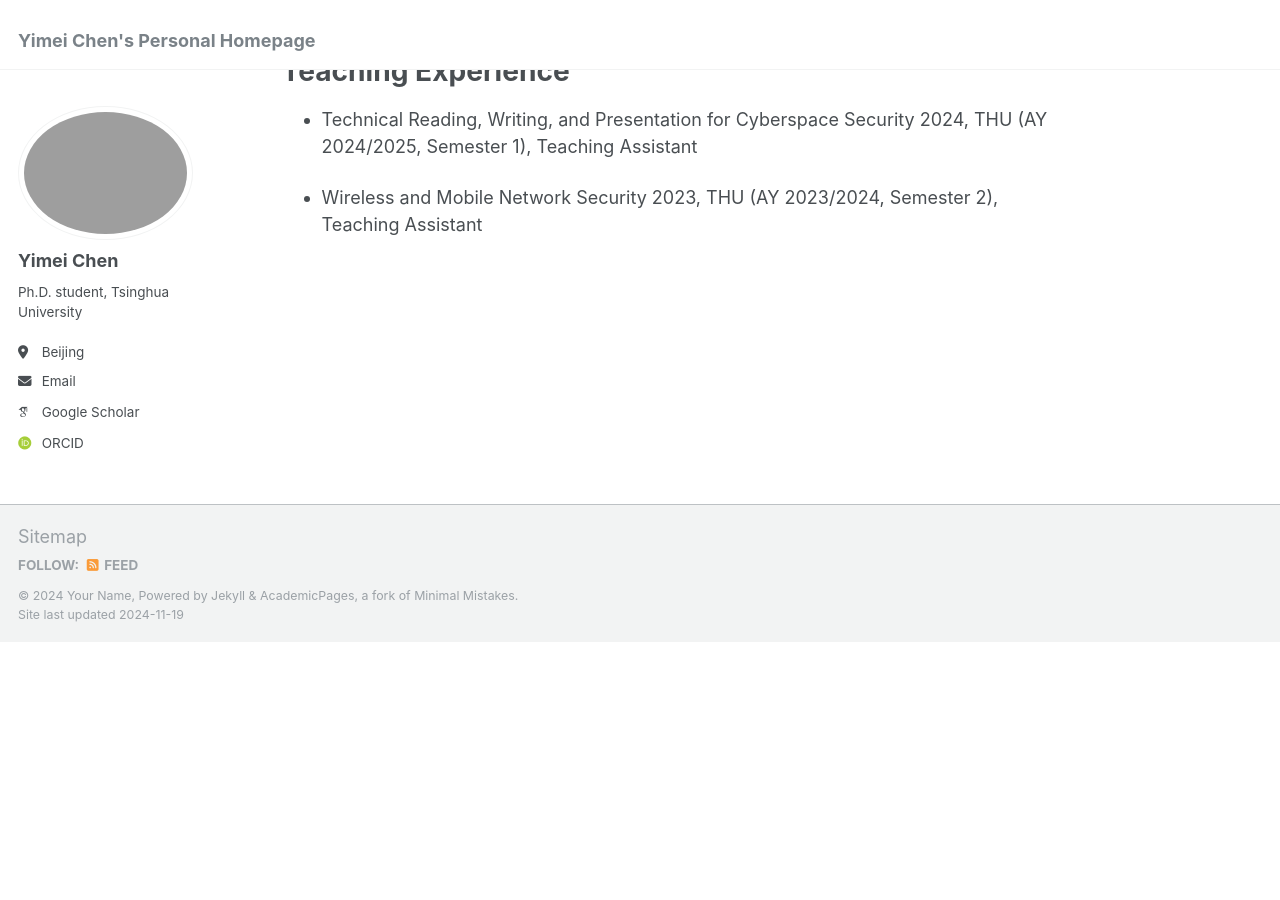
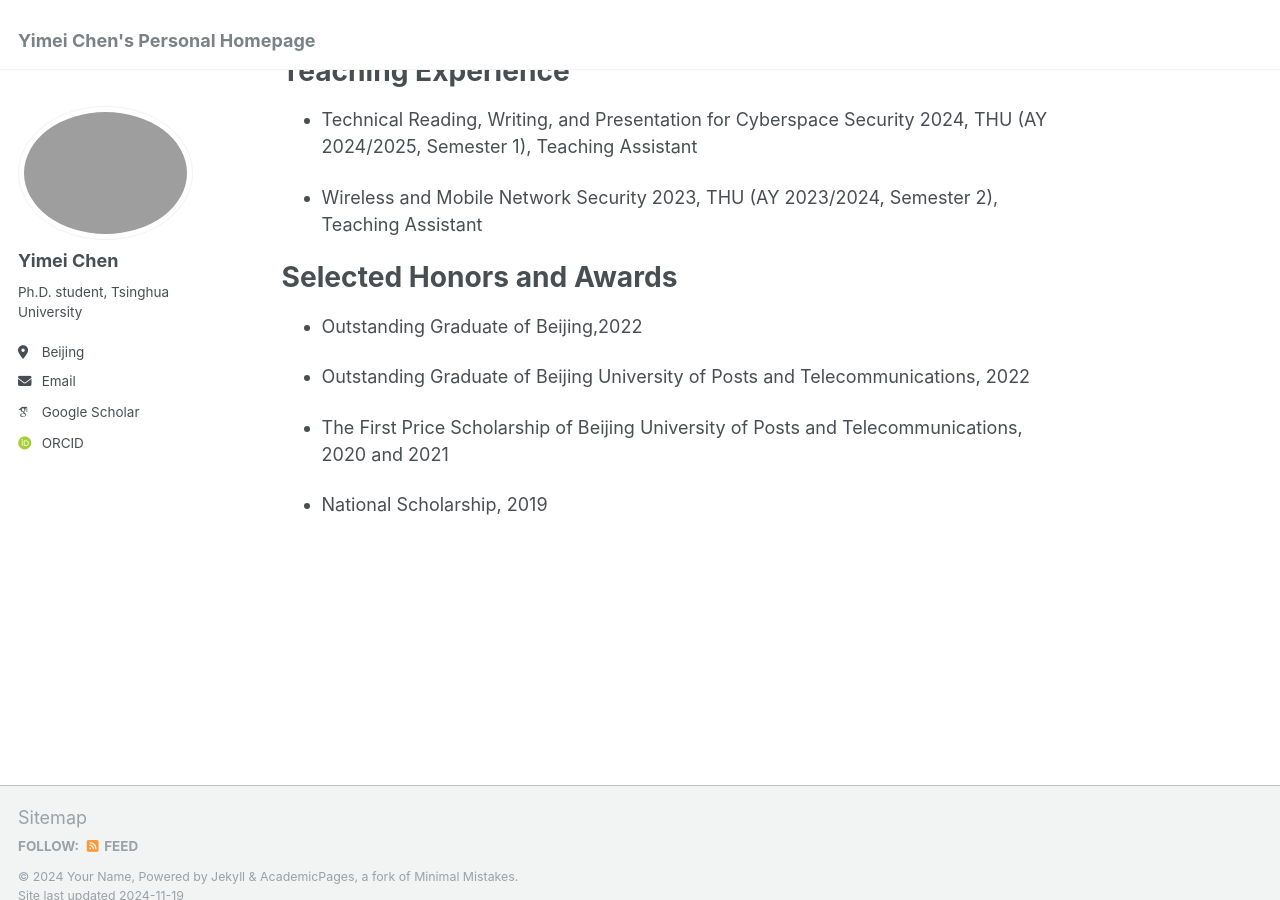
Before and after one commit to cym-network/cym-network.github.io, a Jekyll site: the page built from _pages/about.md, in a window 1280 px wide and 900 px high, scrolled down 1371 px. Built offline with Jekyll 4.4.1, drawn with Linux system fonts in a browser that asks for light colours; some web fonts are replaced; before the commit the page ends 2013 px from its top, so only the background shows below that.

Commit message:
Update about.md

```diff
--- a/_pages/about.md
+++ b/_pages/about.md
@@ -55,3 +55,13 @@ Teaching Experience
 - Technical Reading, Writing, and Presentation for Cyberspace Security 2024, THU (AY 2024/2025, Semester 1), Teaching Assistant
 
 - Wireless and Mobile Network Security 2023, THU (AY 2023/2024, Semester 2), Teaching Assistant
+
+Selected Honors and Awards
+======
+- Outstanding Graduate of Beijing,2022
+
+- Outstanding Graduate of Beijing University of Posts and Telecommunications, 2022
+
+- The First Price Scholarship of Beijing University of Posts and Telecommunications, 2020 and 2021
+
+- National Scholarship, 2019
```
